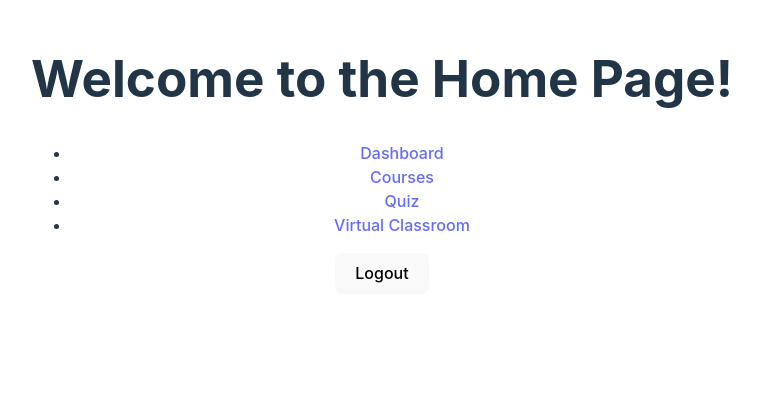
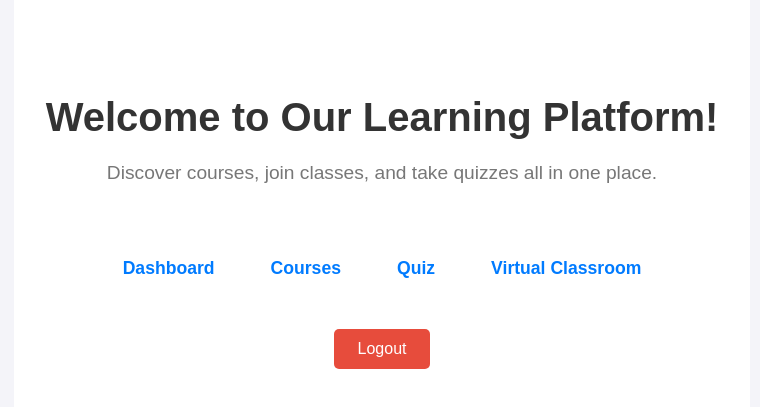
Before and after one commit to DoaaKadhim/Capstone-Project, a React (Vite) app in the folder frontend/: page /home in a window 1280 px wide. Shown: the part 245-652 px from the top of the page, without its empty margins (258-1018 px from the left). Built offline with nearby package versions, Linux system fonts and the light colour scheme.

Commit message:
9th commit and add more steps to the files

```diff
--- a/frontend/src/App.css
+++ b/frontend/src/App.css
@@ -54,3 +54,81 @@
 .back-to-home:hover {
   background-color: #0056b3;
 }
+/* src/components/Home.css */
+
+body {
+  font-family: 'Arial', sans-serif;
+  margin: 0;
+  padding: 0;
+  background-color: #f4f4f9;
+}
+
+.home-container {
+  display: flex;
+  flex-direction: column;
+  justify-content: center;
+  align-items: center;
+  min-height: 100vh;
+  background-color: #ffffff;
+  padding: 2rem;
+}
+
+.home-header {
+  text-align: center;
+  margin-bottom: 2rem;
+}
+
+.home-header h1 {
+  font-size: 2.5rem;
+  color: #333;
+  margin-bottom: 0.5rem;
+}
+
+.home-header p {
+  font-size: 1.2rem;
+  color: #777;
+}
+
+.home-navigation {
+  margin-bottom: 2rem;
+}
+
+.home-navigation ul {
+  list-style: none;
+  padding: 0;
+  display: flex;
+  gap: 1.5rem;
+}
+
+.home-navigation ul li {
+  font-size: 1.1rem;
+}
+
+.home-navigation ul li a {
+  text-decoration: none;
+  color: #007bff;
+  font-weight: bold;
+  padding: 0.5rem 1rem;
+  border-radius: 5px;
+  transition: background-color 0.3s;
+}
+
+.home-navigation ul li a:hover {
+  background-color: #007bff;
+  color: #fff;
+}
+
+.logout-button {
+  padding: 0.7rem 1.5rem;
+  background-color: #e74c3c;
+  color: #fff;
+  border: none;
+  border-radius: 5px;
+  font-size: 1rem;
+  cursor: pointer;
+  transition: background-color 0.3s;
+}
+
+.logout-button:hover {
+  background-color: #c0392b;
+}
--- a/frontend/src/components/Home.jsx
+++ b/frontend/src/components/Home.jsx
@@ -1,17 +1,59 @@
-// src/components/Home.jsx
-import React from 'react';
-import { Link } from 'react-router-dom';
+// // src/components/Home.jsx
+// import React from 'react';
+// import { Link } from 'react-router-dom';
+
+// const Home = () => {
+//   const handleLogout = () => {
+//     localStorage.removeItem('token'); // Clear token
+//     window.location.href = '/login'; // Redirect to login
+//   };
+
+//   return (
+//     <div>
+//       <h1>Welcome to the Home Page!</h1>
+//       <nav>
+//         <ul>
+//           <li><Link to="/dashboard">Dashboard</Link></li>
+//           <li><Link to="/courses">Courses</Link></li>
+//           <li><Link to="/quiz">Quiz</Link></li>
+//           <li><Link to="/virtual-classroom">Virtual Classroom</Link></li>
+//         </ul>
+//       </nav>
+//       <button onClick={handleLogout}>Logout</button>
+//     </div>
+//   );
+// };
+
+// export default Home;
+//////////The above one its work
+
+///new one
+// src/components/Home.jsximport React from 'react';
+import { Link, useNavigate } from 'react-router-dom';
+import '../App.css'; // Import the CSS for the homepage styling
 
 const Home = () => {
+  const navigate = useNavigate(); // Using the navigate hook to programmatically redirect
+
   const handleLogout = () => {
-    localStorage.removeItem('token'); // Clear token
-    window.location.href = '/login'; // Redirect to login
+    // Clear token from localStorage or any session data
+    localStorage.removeItem('token');
+
+    // Optionally, show a message to confirm the logout
+    alert('You have successfully logged out.');
+
+    // Redirect the user to the login page after logout
+    navigate('/login');
   };
 
   return (
-    <div>
-      <h1>Welcome to the Home Page!</h1>
-      <nav>
+    <div className="home-container">
+      <header className="home-header">
+        <h1>Welcome to Our Learning Platform!</h1>
+        <p>Discover courses, join classes, and take quizzes all in one place.</p>
+      </header>
+
+      <nav className="home-navigation">
         <ul>
           <li><Link to="/dashboard">Dashboard</Link></li>
           <li><Link to="/courses">Courses</Link></li>
@@ -19,7 +61,8 @@ const Home = () => {
           <li><Link to="/virtual-classroom">Virtual Classroom</Link></li>
         </ul>
       </nav>
-      <button onClick={handleLogout}>Logout</button>
+
+      <button className="logout-button" onClick={handleLogout}>Logout</button>
     </div>
   );
 };
```
